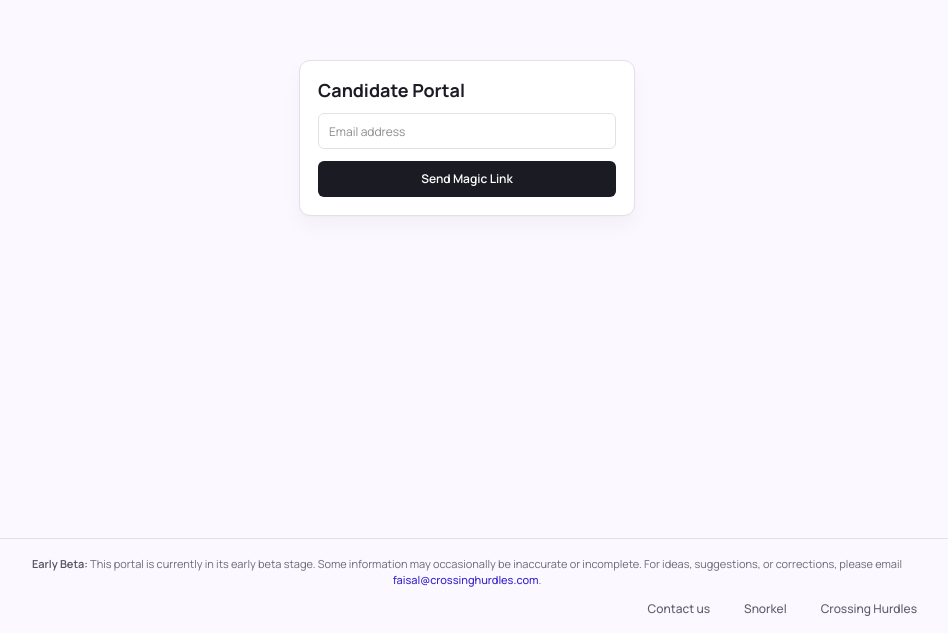
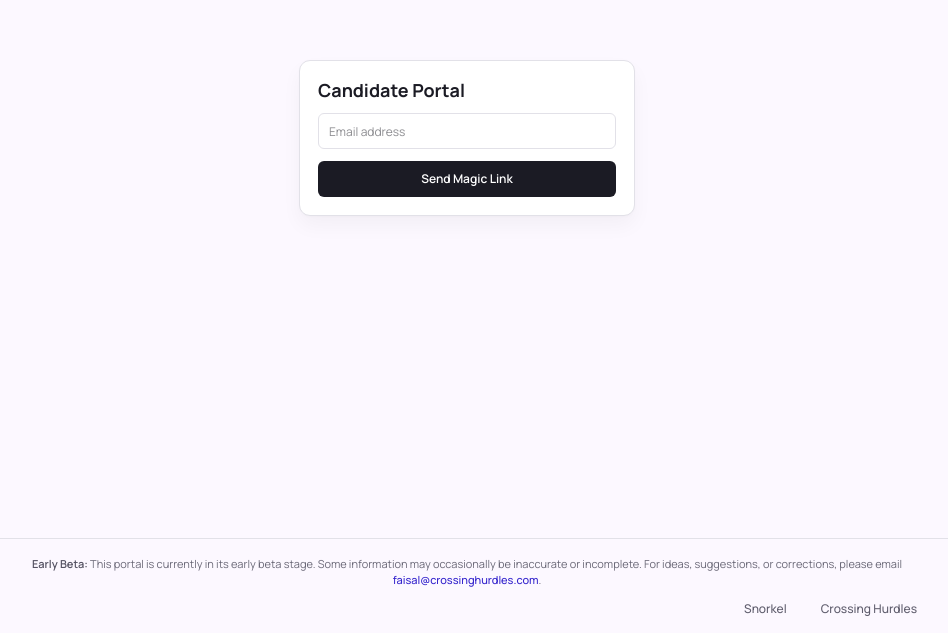
Before and after one commit to Fa1-SaL/candidateportal, a Next.js app: page /login in a window 1280 px wide. Shown: the part 262-895 px from the top of the page, without its empty margins (173-1121 px from the left). Built offline with nearby package versions, Linux system fonts and the light colour scheme.

Commit message:
Remove contact link from portal footer

```diff
--- a/app/layout.tsx
+++ b/app/layout.tsx
@@ -48,9 +48,6 @@ export default function RootLayout({ children }: LayoutProps<"/">) {
               .
             </p>
             <nav className="flex items-center justify-end gap-[34px] text-[12px] font-medium leading-[16px] text-[#5f5d6d]">
-              <a className="transition-colors hover:text-[#3525cd]" href="mailto:stem.support@crossinghurdles.com">
-                Contact us
-              </a>
               <a className="transition-colors hover:text-[#3525cd]" href="https://experts.snorkel-ai.com/">
                 Snorkel
               </a>
```
